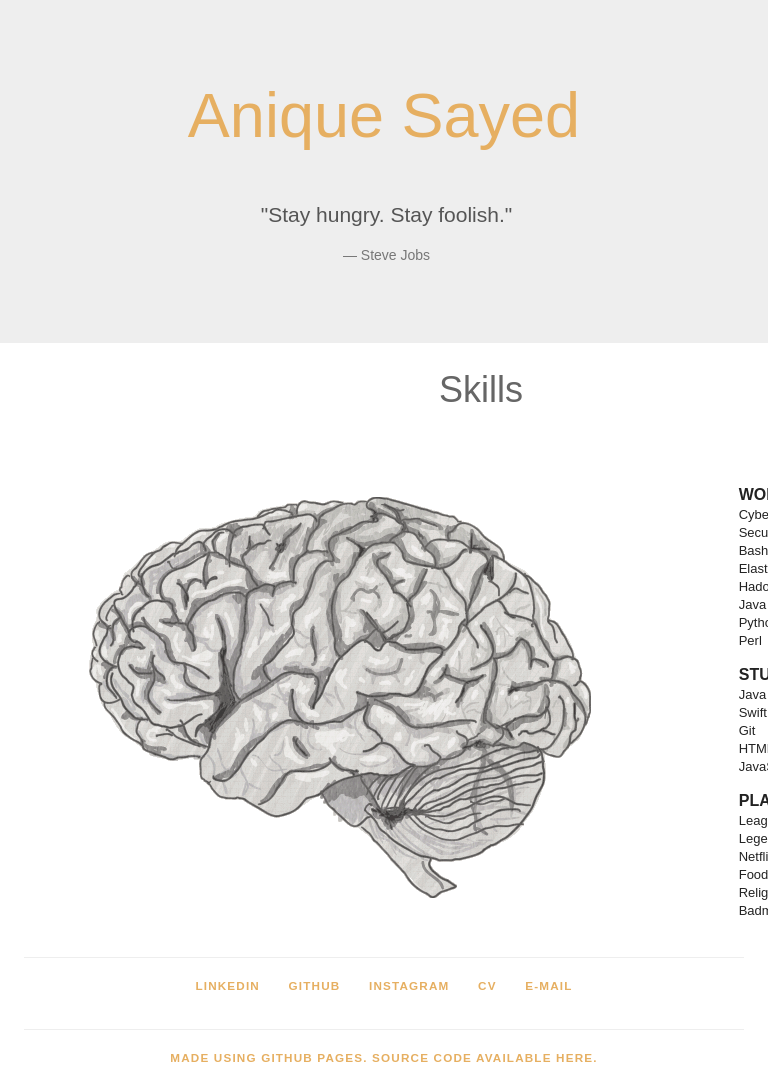
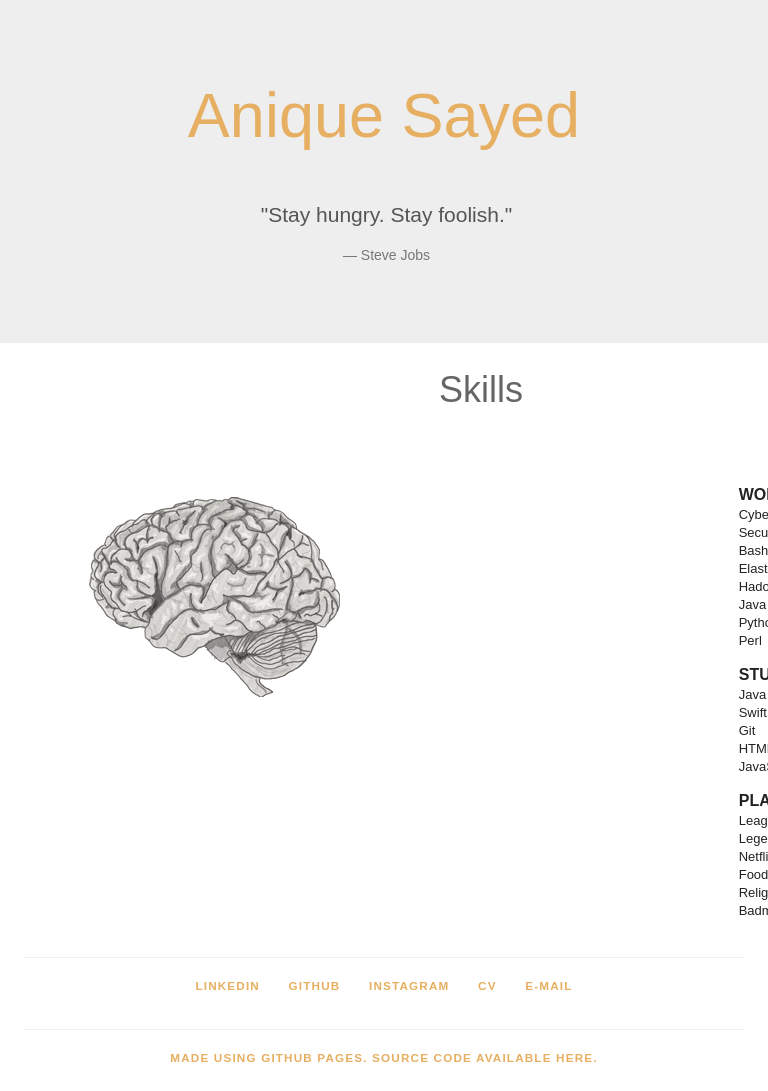
Before and after one commit to aniquesayed/aniquesayed.github.io, a Jekyll site: the page built from languages.html, in a window 768 px wide. Built offline with Jekyll 4.4.1, drawn with Linux system fonts in a browser that asks for light colours; some web fonts are replaced.

Commit message:
editing languages page

```diff
--- a/css/skills.css
+++ b/css/skills.css
@@ -313,8 +313,7 @@
     }
 
 
-    @media only screen and (max-width: 1080px) {
-
+@media only screen and (min-width: 545px) and (max-width: 1049px) {
 
       #infografik .rightside .map {
       position: absolute;
@@ -326,5 +325,17 @@
       /*height: 401px;*/
     }
 
+    #infografik .rightside {
+    width: 252px;
+    height: 200px;
+    overflow: hidden;
+    margin: 20px 0 0 0;
+    position: relative;
+    float:left;
+    padding-right:30px;
+
+    background: url('../images/layout/gehirn_sprite_small.png') no-repeat;
+    }
+
 
     }
```
Also changed, not shown: images/layout/gehirn_sprite_small.png (added).
